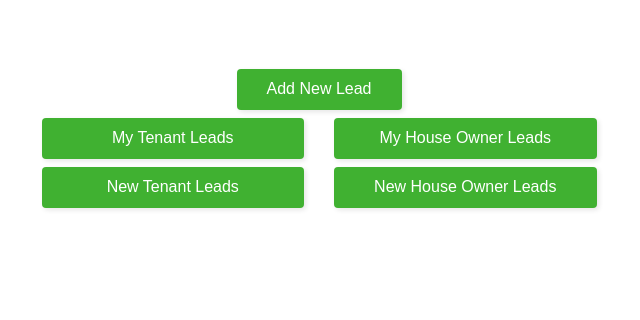
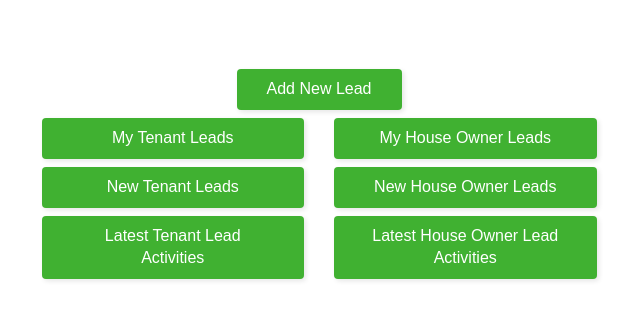
Before and after one commit to Halanx/Halanx-Leads-Management-Tool, a Django app: page / in a window 1280 px wide. Shown: the part 51-371 px from the top of the page, without its empty margins (342-982 px from the left). Run offline with Django 3.2, Linux system fonts and the light colour scheme; a user stored in the database is signed in; tables that the repository leaves empty hold one stand-in row (values such as "Sample post"); some libraries are stand-ins or nearby versions.

Commit message:
added latest activities

```diff
--- a/lead_managers/templates/home_page.html
+++ b/lead_managers/templates/home_page.html
@@ -46,5 +46,21 @@ Home
                 </button>
             </div>
         </div>
+
+        <div class="row">
+            <div class="col-sm-3 col-sm-offset-3">
+                <button type="submit" class="btn btn-green btn-block"
+                        onclick="window.location.href='{{ latest_activities_url }}?type=tenant_lead'">
+                    Latest Tenant Lead<br> Activities
+                </button>
+            </div>
+
+            <div class="col-sm-3">
+                <button type="submit" class="btn btn-green btn-block"
+                        onclick="window.location.href='{{ latest_activities_url }}?type=house_owner_lead'">
+                    Latest House Owner Lead<br> Activities
+                </button>
+            </div>
+        </div>
     </div>
 {% endblock %}
--- a/lead_managers/urls.py
+++ b/lead_managers/urls.py
@@ -23,4 +23,6 @@ urlpatterns = [
     url(r'^leads/activities/edit/$', views.lead_activity_form_edit_view, name='lead_activity_form_edit_view'),
 
     url(r'^leads/add_manager/$', views.add_lead_manager_view, name='add_lead_manager_view'),
+
+    url(r'^lead-activities/$', views.latest_activities_view, name='latest_activities_view'),
 ]
--- a/lead_managers/views.py
+++ b/lead_managers/views.py
@@ -3,6 +3,7 @@ from datetime import timedelta
 from django.contrib.auth import logout, authenticate, login
 from django.contrib.auth.decorators import user_passes_test, login_required
 from django.contrib.auth.models import AnonymousUser
+from django.core.paginator import Paginator
 from django.db.models import Q
 from django.http import HttpResponseRedirect, JsonResponse, Http404
 from django.shortcuts import render
@@ -517,3 +518,20 @@ def add_lead_manager_view(request):
 
     lead.managed_by.add(lead_manager)
     return JsonResponse({'detail': 'done'})
+
+
+@lead_manager_login_required
+@require_http_methods(['GET'])
+def latest_activities_view(request):
+    lead_type = request.GET.get('type')
+    page = get_number(request.GET.get('page', 1))
+
+    if lead_type == TENANT_LEAD:
+        activities = TenantLeadActivity.objects.order_by('-id')
+    elif lead_type == HOUSE_OWNER_LEAD:
+        activities = HouseOwnerLeadActivity.objects.order_by('-id')
+    else:
+        activities = None
+    paginator = Paginator(activities, 10)
+    activities = paginator.get_page(page)
+    return render(request, 'lead_activities.html', {'activities': activities, 'lead_type': lead_type})
--- a/templates/base.html
+++ b/templates/base.html
@@ -11,6 +11,7 @@
 {% url 'new_lead_form_view' as new_lead_form_url %}
 {% url 'leads_list_view' as leads_list_page_url %}
 {% url 'lead_manage_view' as lead_manage_page_url %}
+{% url 'latest_activities_view' as latest_activities_url %}
 
 <head>
     <title>{% block title %}{% endblock %} | Halanx Leads Management Tool</title>
```
Also changed, not shown: lead_managers/templates/lead_activities.html (added, +82 -0 lines).
